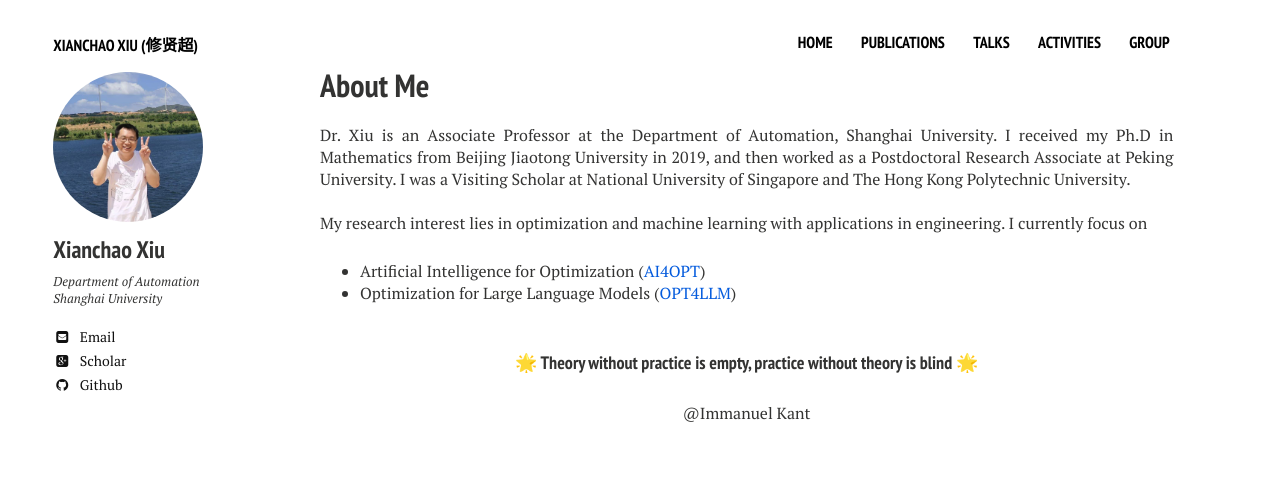
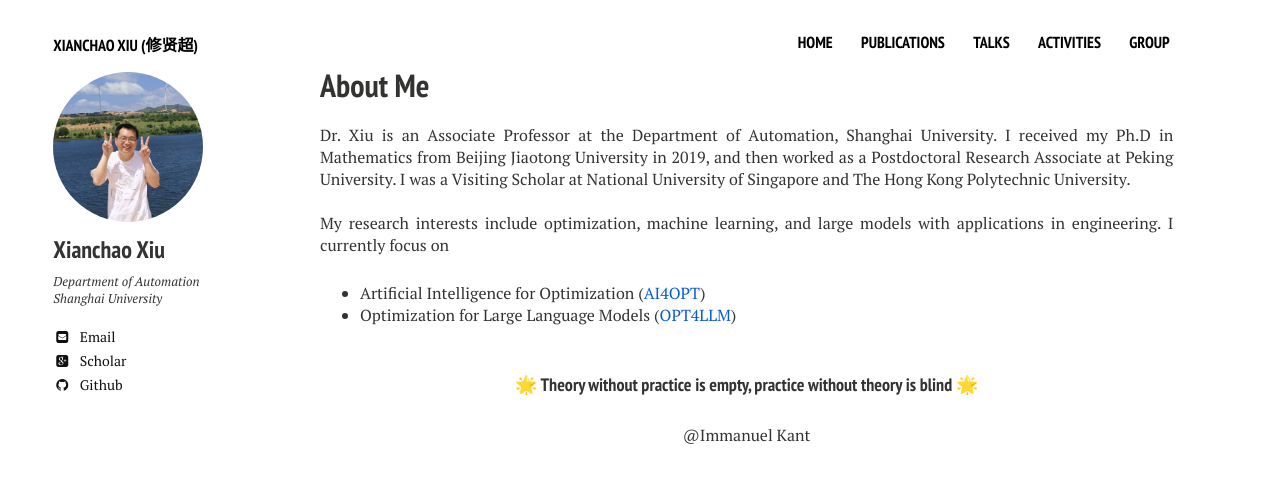
Before and after one commit to xianchaoxiu/xianchaoxiu.github.io, a Jekyll site: the page built from index.md, in a window 1280 px wide. Shown: the top 483 px of the page. Built offline with Jekyll 4.4.1, drawn with Linux system fonts in a browser that asks for light colours; nearby versions of some CDN libraries.

Commit message:
Update home2.html

```diff
--- a/_layouts/home2.html
+++ b/_layouts/home2.html
@@ -32,7 +32,7 @@
 		I was a Visiting Scholar at National University of Singapore and The Hong Kong Polytechnic University. <br> <br>
 
 
-	 My research interest lies in optimization and machine learning with applications in engineering.
+	 My research interests include optimization, machine learning, and large models with applications in engineering.
 	 I currently focus on
 	 <ul>
       <li> Artificial Intelligence for Optimization (<a href="https://github.com/xianchaoxiu/AI4OPT" class="textlink" target="_blank">AI4OPT</a>) </li>
```
